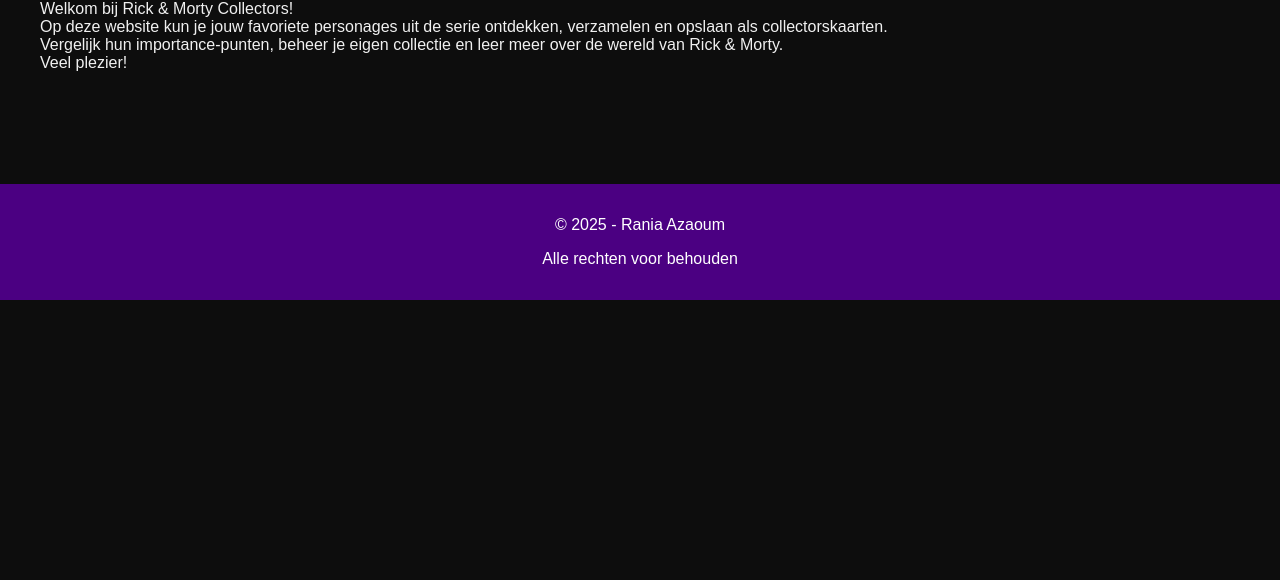
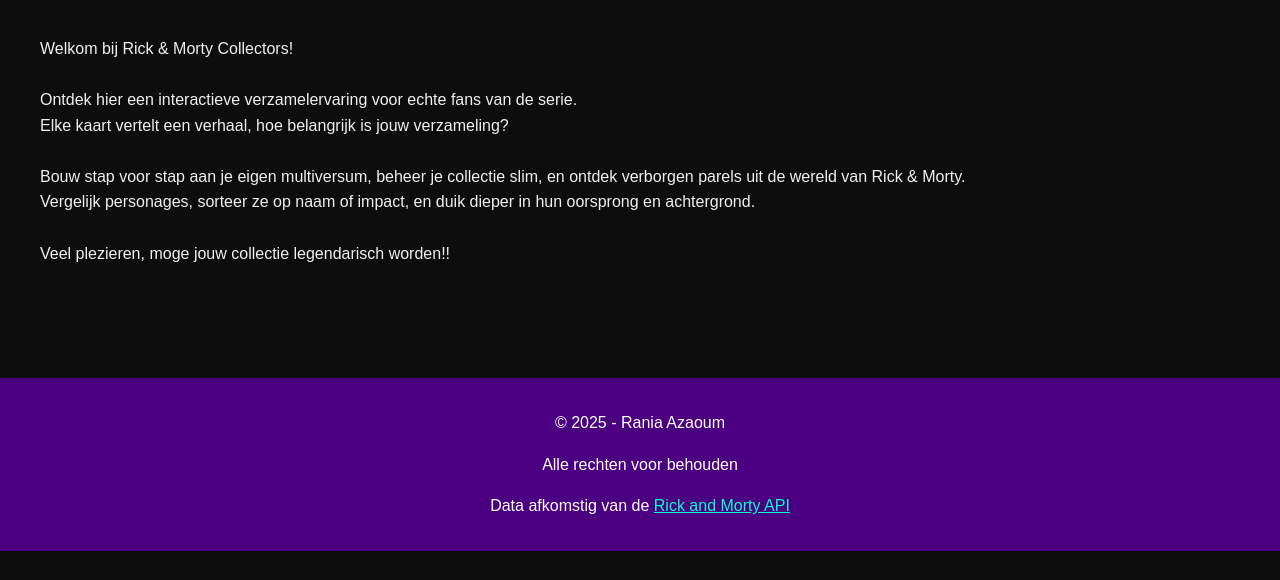
Before and after one commit to asxmr/ProjectWebAdvanced-Rania, a website built with Vite: page index.html in a window 1280 px wide. Shown: the part 220-800 px from the top of the page. Built offline with nearby package versions, Linux system fonts and the light colour scheme; no server answers.

Commit message:
Laatste aanpassingen

```diff
--- a/index.html
+++ b/index.html
@@ -21,11 +21,14 @@
     <main>
     <section id="startpagina" data-route="startpagina">
       <h1>Rick & Morty Collectors</h1>
-      <p>
-          Welkom bij Rick & Morty Collectors! <br>
-          Op deze website kun je jouw favoriete personages uit de serie ontdekken, verzamelen en opslaan als collectorskaarten. <br>
-          Vergelijk hun importance-punten, beheer je eigen collectie en leer meer over de wereld van Rick & Morty. <br>
-          Veel plezier!
+      <br>
+          Welkom bij Rick & Morty Collectors! <br></br>
+          Ontdek hier een interactieve verzamelervaring voor echte fans van de serie. </br>
+          Elke kaart vertelt een verhaal, hoe belangrijk is jouw verzameling?</br></br>
+          Bouw stap voor stap aan je eigen multiversum, beheer je collectie slim, en ontdek verborgen parels uit de wereld van Rick & Morty.</br>
+          Vergelijk personages, sorteer ze op naam of impact, en duik dieper in hun oorsprong en achtergrond.</br></br>
+
+          Veel plezieren, moge jouw collectie legendarisch worden!!
       </p>
     </section>
 
@@ -84,6 +87,7 @@
     <footer>
       <p>&copy; 2025 - Rania Azaoum</p>
       <p>Alle rechten voor behouden</p>
+       <p>Data afkomstig van de <a href="https://rickandmortyapi.com/" target="_blank" style="color: #00ffcc;">Rick and Morty API</a></p>
     </footer>
 
     <script type="module" src="/src/main.js"></script>
--- a/src/style.css
+++ b/src/style.css
@@ -3,6 +3,11 @@
   font-family: Arial, sans-serif;
   background-color: #0d0d0d;
   color: #f0f0f0;
+  height: 100%;
+  line-height: 1.6;
+  display: flex;
+  flex-direction: column;
+
 }
 
 nav {
@@ -153,3 +158,16 @@
     white-space: nowrap;
   }
 }
+
+section {
+  display: none;
+}
+
+section[style*="display: block"] {
+  animation: fadeIn 0.3s ease-in-out;
+}
+
+@keyframes fadeIn {
+  from { opacity: 0; transform: translateY(10px); }
+  to { opacity: 1; transform: translateY(0); }
+}
```
